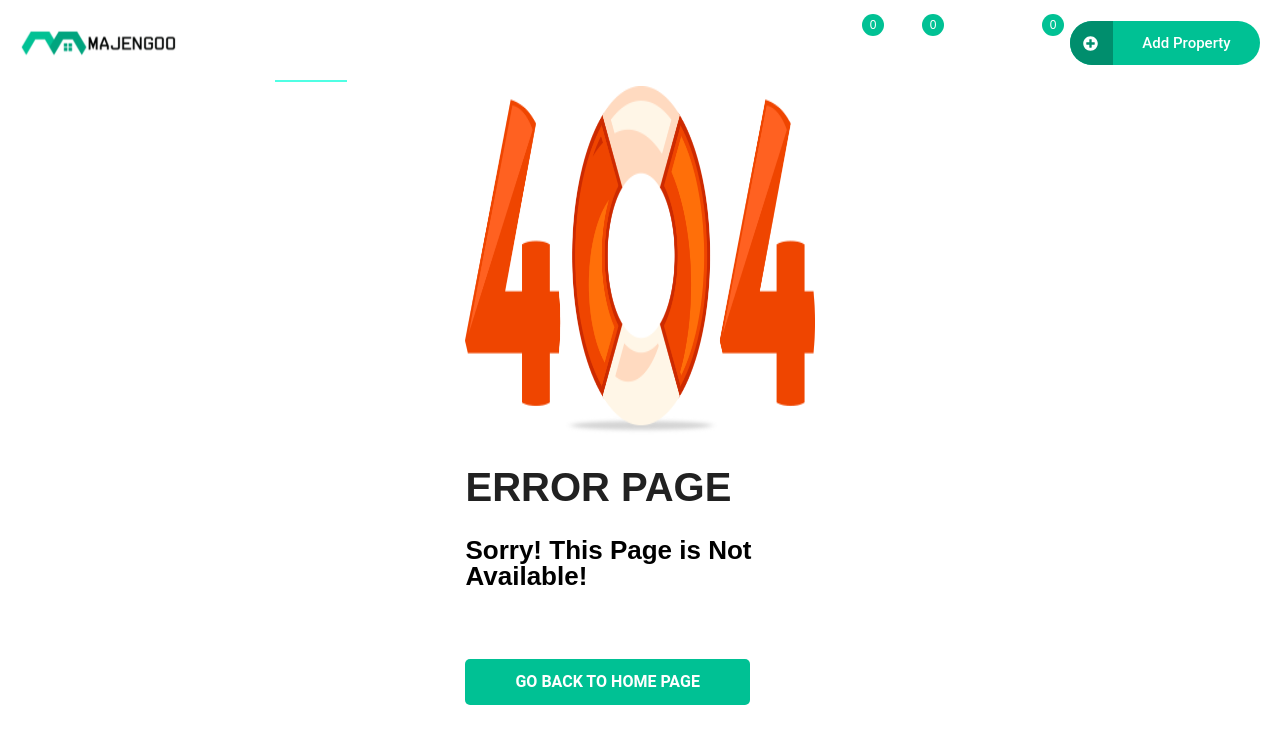
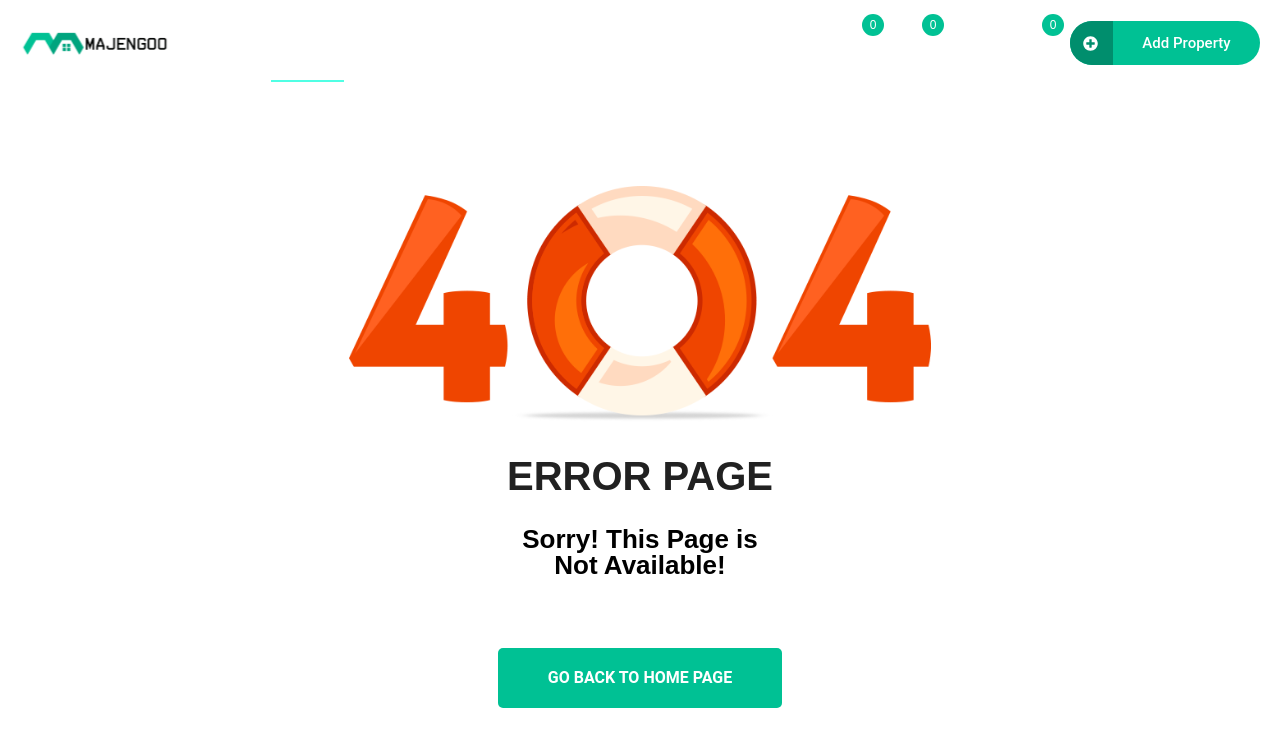
Before and after one commit to kemalbekcan/Talebevi, a Next.js app in the folder client/: page /error in a window 1280 px wide. Shown: the top 746 px of the page. Built offline with nearby package versions, Linux system fonts and the light colour scheme.

Commit message:
Created 404 page

```diff
--- a/client/components/Header.tsx
+++ b/client/components/Header.tsx
@@ -9,7 +9,7 @@ function Header() {
         <header className="landing-page-navbar">
         <div className="landing-page-navbar-container">
           <div className="landing-page-navbar-container-logo">
-            <Image src="/Majengoo.svg" width={157} height={40} />
+            <Image src="/Majengoo.svg" width="150px" height="25px" alt="logo" />
           </div>
           <nav className="landing-page-navbar-container-lists">
             <ul className="landing-page-navbar-container-lists-list">
--- a/client/pages/error/index.tsx
+++ b/client/pages/error/index.tsx
@@ -1,6 +1,6 @@
 import React, { Fragment } from 'react'
+import Link from 'next/link'
 import Layout from '@/layout/Layout'
-import Image from 'next/image'
 import InputButton from '@/components/Buttons/InputButton'
 function index() {
   return (
@@ -8,10 +8,15 @@ function index() {
       <Layout title="404">
         <div className="error">
           <div className="error-container">
-            <Image src="404.png" layout="responsive" height={500} width={500} alt="" />
-            <h1>ERROR PAGE</h1>
-            <p>Sorry! This Page is Not Available!</p>
-            <InputButton message="GO BACK TO HOME PAGE" />
+            <img src="/404.png" alt="404" />
+            <h1 className="error-container__title">ERROR PAGE</h1>
+            <p className="error-container__description">
+              Sorry! This Page is
+              <br /> Not Available!
+            </p>
+            <Link href="/">
+              <a><InputButton message="GO BACK TO HOME PAGE" /></a>
+            </Link>
           </div>
         </div>
       </Layout>
--- a/client/styles/_grid.sass
+++ b/client/styles/_grid.sass
@@ -52,7 +52,7 @@
         -ms-grid-columns: repeat(11, 1fr)
         grid-template-columns: repeat(11, 1fr)
         &-container
-            grid-column: 5 / 8
+            grid-column: 4 / 9
     .agencies
         display: grid
         -ms-grid-columns: repeat(11, 1fr)
@@ -65,5 +65,12 @@
             &-left
                 grid-column: 1 / 9
 
+    .compare
+        display: grid
+        -ms-grid-columns: repeat(11, 1fr)
+        grid-template-columns: repeat(11, 1fr)
+        &-content
+            background-color: #ffffff
+            grid-column: 3 / 10
     footer
         display: none
--- a/client/styles/_pages.sass
+++ b/client/styles/_pages.sass
@@ -264,23 +264,51 @@
 
 /*Sign Up Page*/
 .error
+    margin-top: 100px
     &-container
-        h1
+        img
+            width: 100%
+            height: auto
+        &__title
             color: #212121
             font-size: 40px
             font-weight: 800
             margin-bottom: 25px
             line-height: 50px
-        p
+            text-align: center
+        &__description
             color: #000000
             font-size: 26px
             font-weight: 600
             margin-bottom: 70px
-        button
-            padding: 15px 50px
+            text-align: center
+        a
+            text-decoration: none
+            button
+                display: block
+                margin-left: auto
+                margin-right: auto
+                width: 284px
+                height: 60px
+                font-weight: 600
+                text-transform: uppercase
+                cursor: pointer
+
+/* Compare Page */
+.compare
+    &-content
+        height: 216px
+        padding: 30px
+        border: 1px solid red
+        h2
+            font-size: 28px
+            line-height: 38px
             font-weight: 600
-            text-transform: uppercase
-
+            color: #212121
+            margin-bottom: 20px
+        p
+            font-size: 16px
+            color: #686868
 
 
 /*Contact Page*/
```
Also changed, not shown: client/pages/compare/index.tsx (added, +20 -0 lines).
